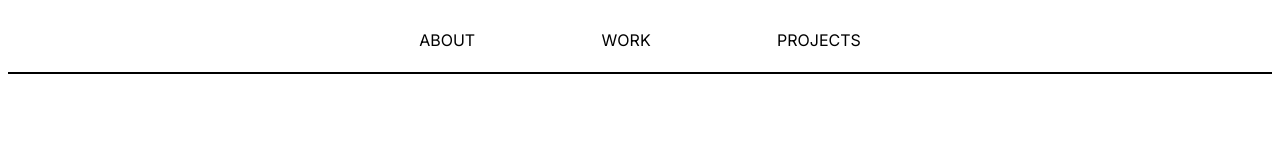
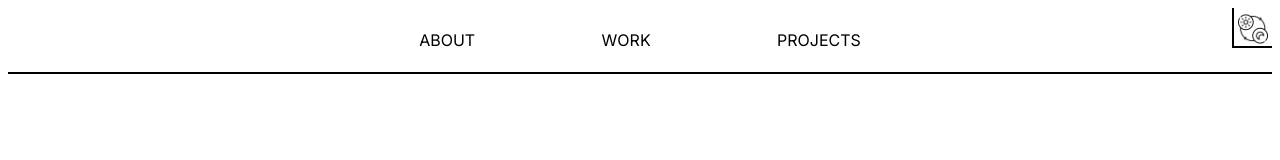
Before and after one commit to DenverW03/DenverW03.github.io, a Next.js app: page / in a window 1280 px wide. Shown: the top 160 px of the page. Built offline with nearby package versions, Linux system fonts and the light colour scheme.

Commit message:
added to navbar too

```diff
--- a/src/components/header/Header.module.css
+++ b/src/components/header/Header.module.css
@@ -30,7 +30,6 @@
 	border-bottom-color: var(--highlight-color);
 	border-bottom-style: solid;
 	border-bottom-width: 2px;
-
 }
 
 @media (min-width: 600px) {
--- a/src/components/navbar/Navbar.js
+++ b/src/components/navbar/Navbar.js
@@ -1,5 +1,6 @@
 import Link from "next/link";
 import styles from "./Navbar.module.css";
+import ThemeToggle from "../theme-toggle/ThemeToggle";
 
 export default function Navbar() {
 	return(
@@ -13,6 +14,10 @@ export default function Navbar() {
 			<Link href="./projects" className={styles['nav-item']}>
 				PROJECTS
 			</Link>
+
+			<div className={styles['theme-toggle-container']}>
+				<ThemeToggle />
+			</div>
 		</div>
 	);
 }
--- a/src/components/navbar/Navbar.module.css
+++ b/src/components/navbar/Navbar.module.css
@@ -16,9 +16,32 @@
 	color: var(--highlight-color);
 }
 
+.theme-toggle-container {
+	position: absolute;
+	right: 8px;
+	top: 8px;
+	width: 10vw;
+	height: 10vw;
+	display: flex;
+	justify-content: center;
+	align-items: center;
+	border-left-color: var(--highlight-color);
+	border-left-style: solid;
+	border-left-width: 2px;
+	border-bottom-color: var(--highlight-color);
+	border-bottom-style: solid;
+	border-bottom-width: 2px;
+
+}
+
 @media (min-width: 600px) {
 	.nav-container {
 		height: 8vw;
+	}
+
+	.theme-toggle-container {
+		width: 5vw;
+		height: 5vw;
 	}
 }
 
@@ -26,10 +49,20 @@
 	.nav-container {
 		height: 5vw;
 	}
+
+	.theme-toggle-container {
+		width: 3vw;
+		height: 3vw;
+	}
 }
 
 @media (min-width: 1440px) {
 	.nav-container {
 		height: 3.5vw;
 	}
+
+	.theme-toggle-container {
+		width: 2vw;
+		height: 2vw;
+	}
 }
```
